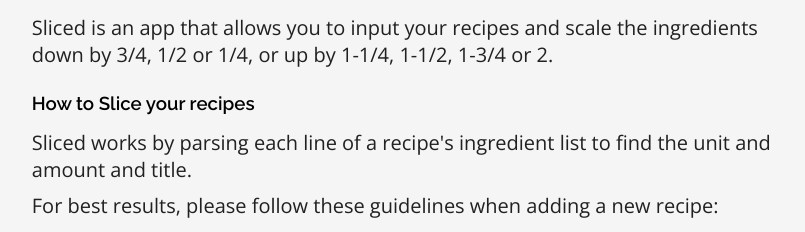
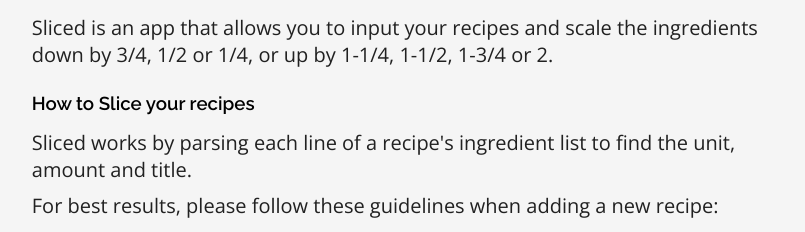
Before and after one commit to rachelrly/sliced-client, a React (Create React App) app: page / in a window 1280 px wide. Shown: the part 880-1112 px from the top of the page, without its empty margins (237-1042 px from the left). Built offline with nearby package versions, Linux system fonts and the light colour scheme.

Commit message:
README.md edited

```diff
--- a/src/components/Footer/Footer.js
+++ b/src/components/Footer/Footer.js
@@ -5,7 +5,7 @@
 
 function Footer() {
     return (
-        <footer><span>Rachel Reilly | 2020</span><a href='https://github.com/Rachanastasia'><SiGithub className='footer_icon' /></a><a><SiLinkedin className='footer_icon' /></a></footer>
+        <footer><span>Rachel Reilly | 2020</span><a href='https://github.com/Rachanastasia'><SiGithub className='footer_icon' /></a><a href='https://www.linkedin.com/in/rachel-a-reilly/'><SiLinkedin className='footer_icon' /></a></footer>
     )
 }
 
--- a/src/components/LandingPage/LandingPage.js
+++ b/src/components/LandingPage/LandingPage.js
@@ -37,7 +37,7 @@
 
                     <h3>How to Slice your recipes</h3>
 
-                    <p>Sliced works by parsing each line of a recipe's ingredient list to find the unit and amount and title.
+                    <p>Sliced works by parsing each line of a recipe's ingredient list to find the unit, amount and title.
                 </p>
 
                     <p>For best results, please follow these guidelines when adding a new recipe:</p>
```
Also changed, not shown: 1 other file (tests, documents, lock files or other folders).
